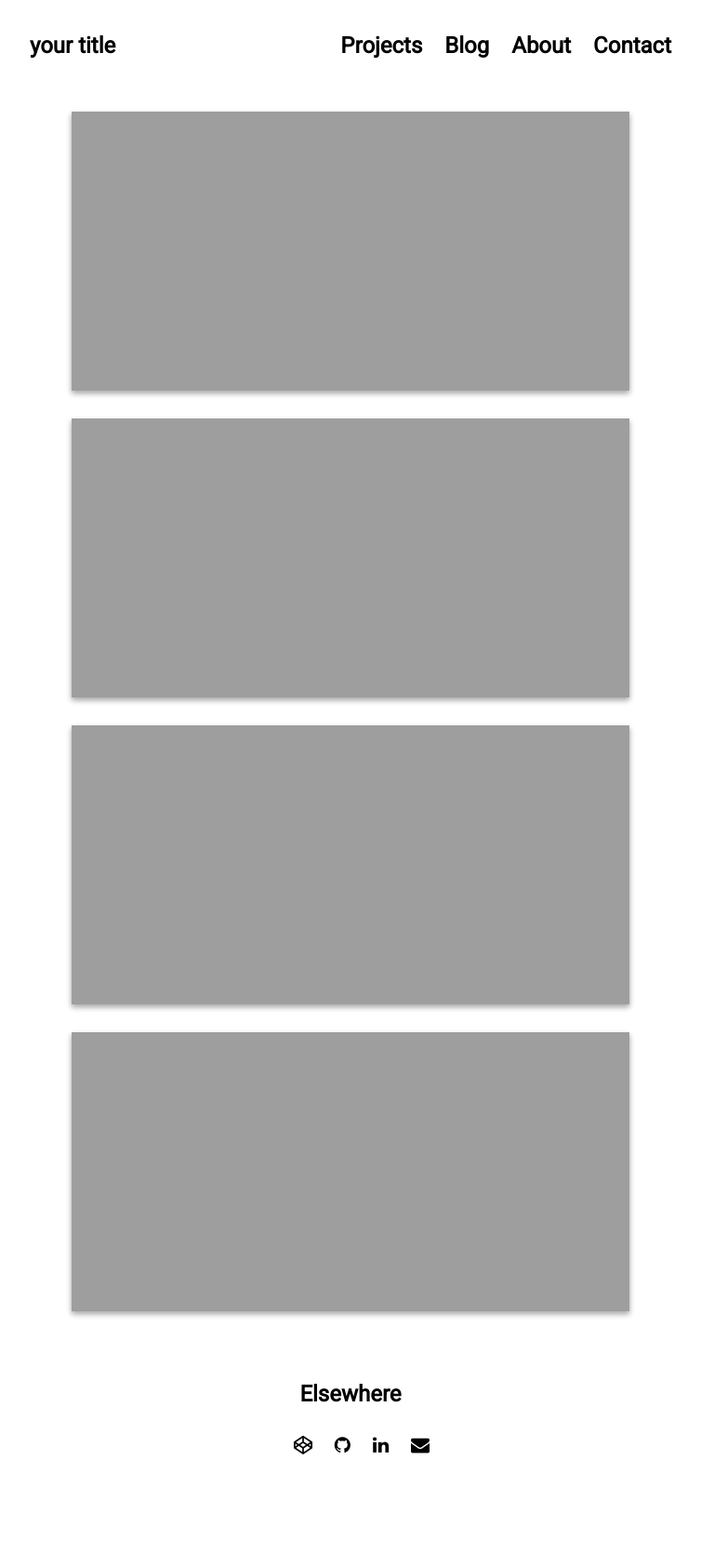
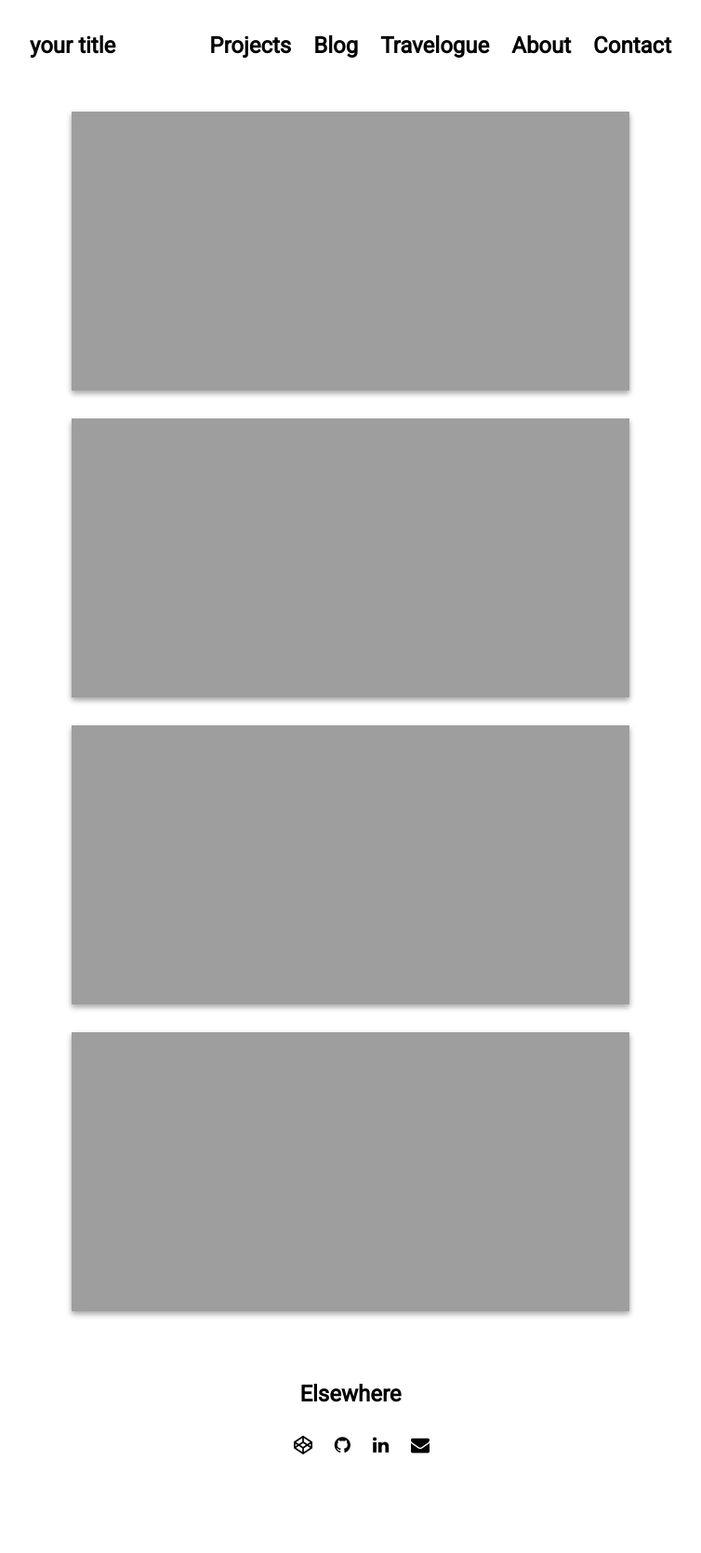
Before and after one commit to besener/besener.github.io, a Jekyll site: the page built from index.html, in a window 1280 px wide. Shown: the whole page at 93% size, without its empty margins (263-1017 px from the left). Built offline with Jekyll 4.4.1, drawn with Linux system fonts in a browser that asks for light colours; nearby versions of some CDN libraries.

Commit message:
Update settings.yml

```diff
--- a/_data/settings.yml
+++ b/_data/settings.yml
@@ -10,6 +10,7 @@ menu:
 
 - {name: 'Projects', url: 'projects.html'}
 - {name: 'Blog', url: 'blog.html'}
+- {name: 'Travelogue', url: 'travelogue.html'}
 - {name: 'About', url: 'about.html'}
 - {name: 'Contact', url: 'contact.html'}
 
```
